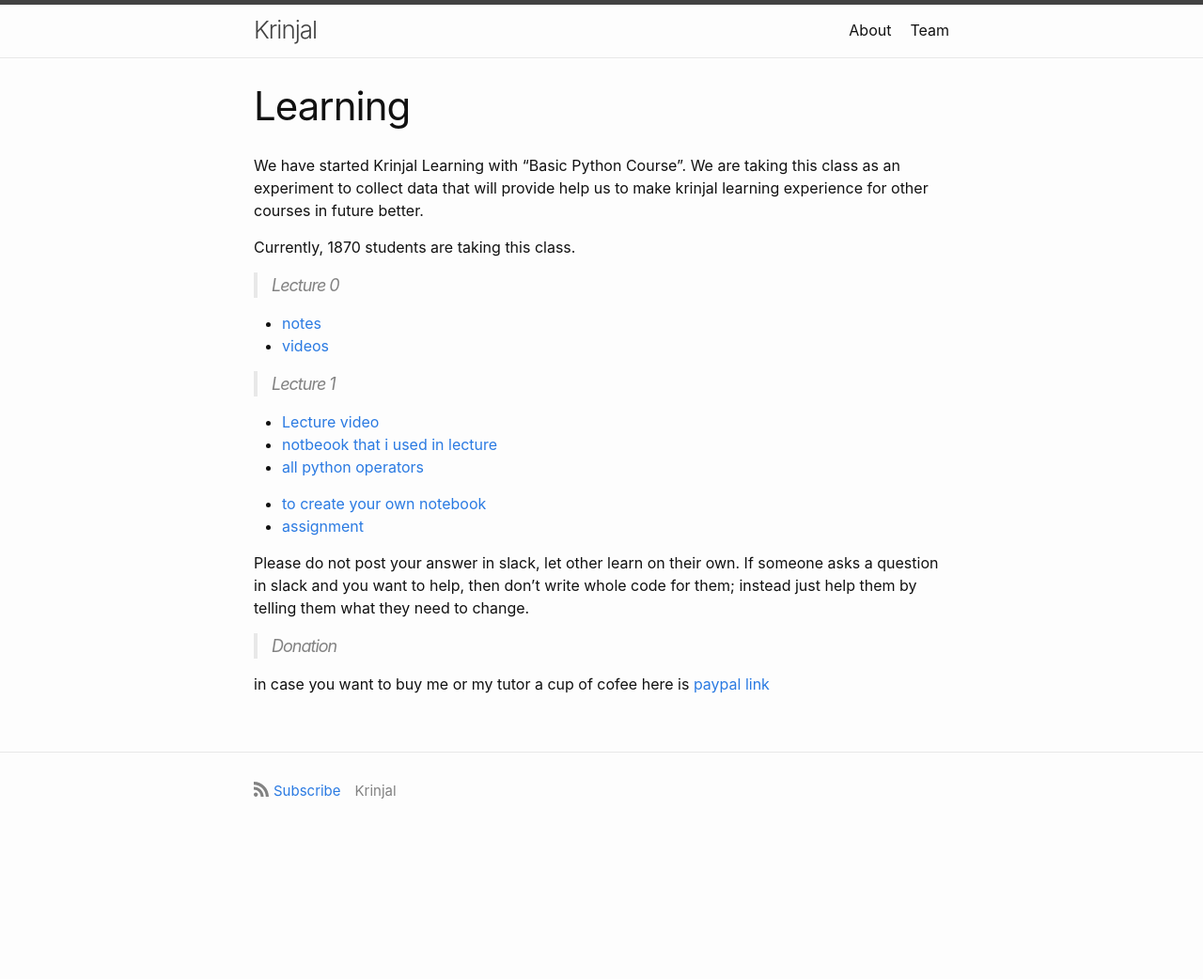
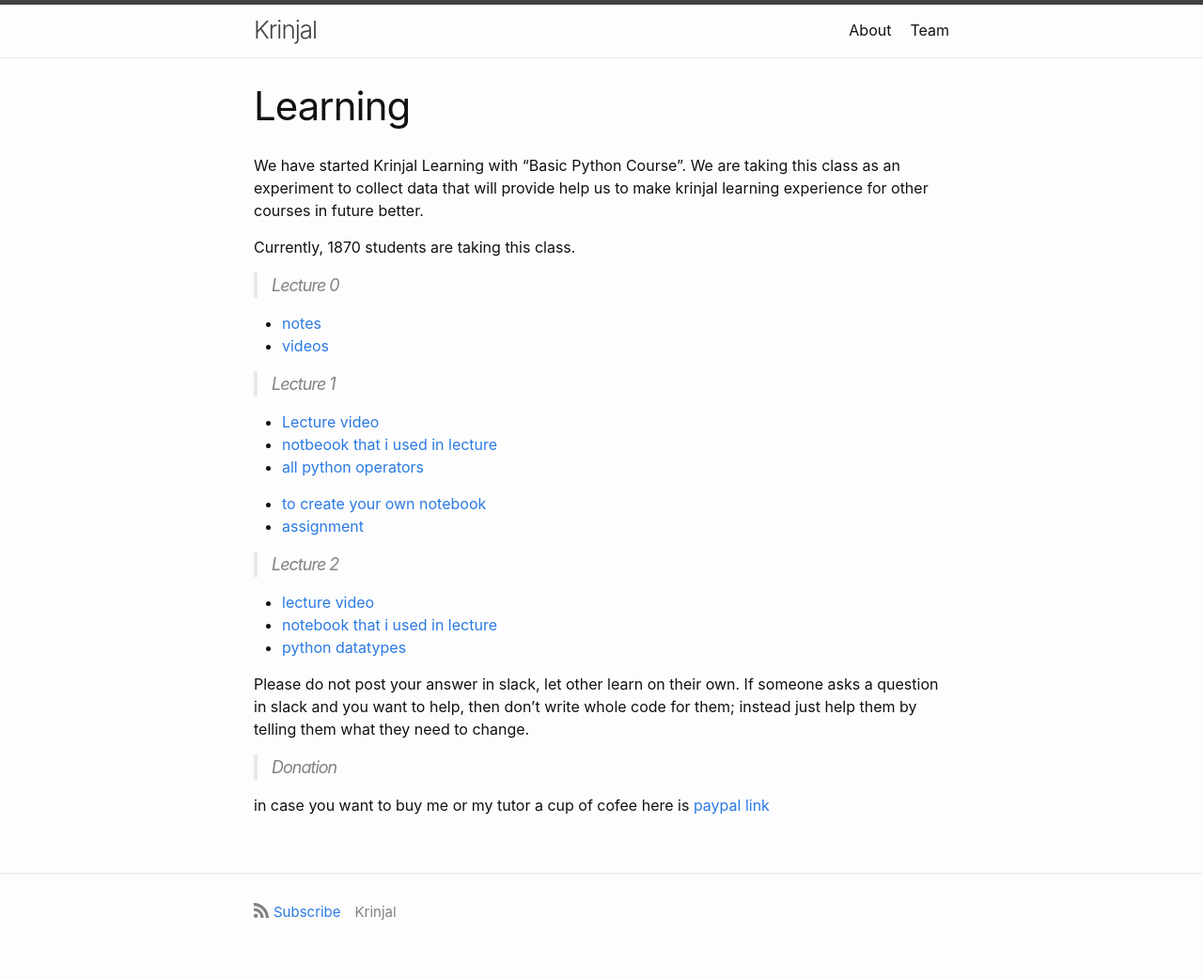
Before and after one commit to krinjalorg/krinjalorg.github.io, a Jekyll site: the page built from pages/projects/learning.md, in a window 1280 px wide. Shown: the whole page at 94% size. Built offline with Jekyll 4.4.1, drawn with Linux system fonts in a browser that asks for light colours; before the commit the page ends 913 px from its top, so only the background shows below that.

Commit message:
added lecture 2

```diff
--- a/pages/projects/learning.md
+++ b/pages/projects/learning.md
@@ -24,6 +24,12 @@
 - [to create your own notebook](https://colab.research.google.com/)
 - [assignment](https://colab.research.google.com/drive/1IKxiVWtn8QUHtXHZDI-2RBDmnPiNToVn#scrollTo=ibhDxSVZTRF-)
 
+> Lecture 2
+
+- [lecture video](https://www.youtube.com/watch?v=n2gy2Z4NIqI)
+- [notebook that i used in lecture](https://colab.research.google.com/drive/1crN0gJyOSFhOMc9eW6d1LQ_J8Sw7DTbk)
+- [python datatypes](https://www.w3schools.com/python/python_datatypes.asp)
+
 Please do not post your answer in slack, let other learn on their own.
 If someone asks a question in slack and you want to help, then don't write whole code for them; instead just help them by telling them what they need to change.
 
```
